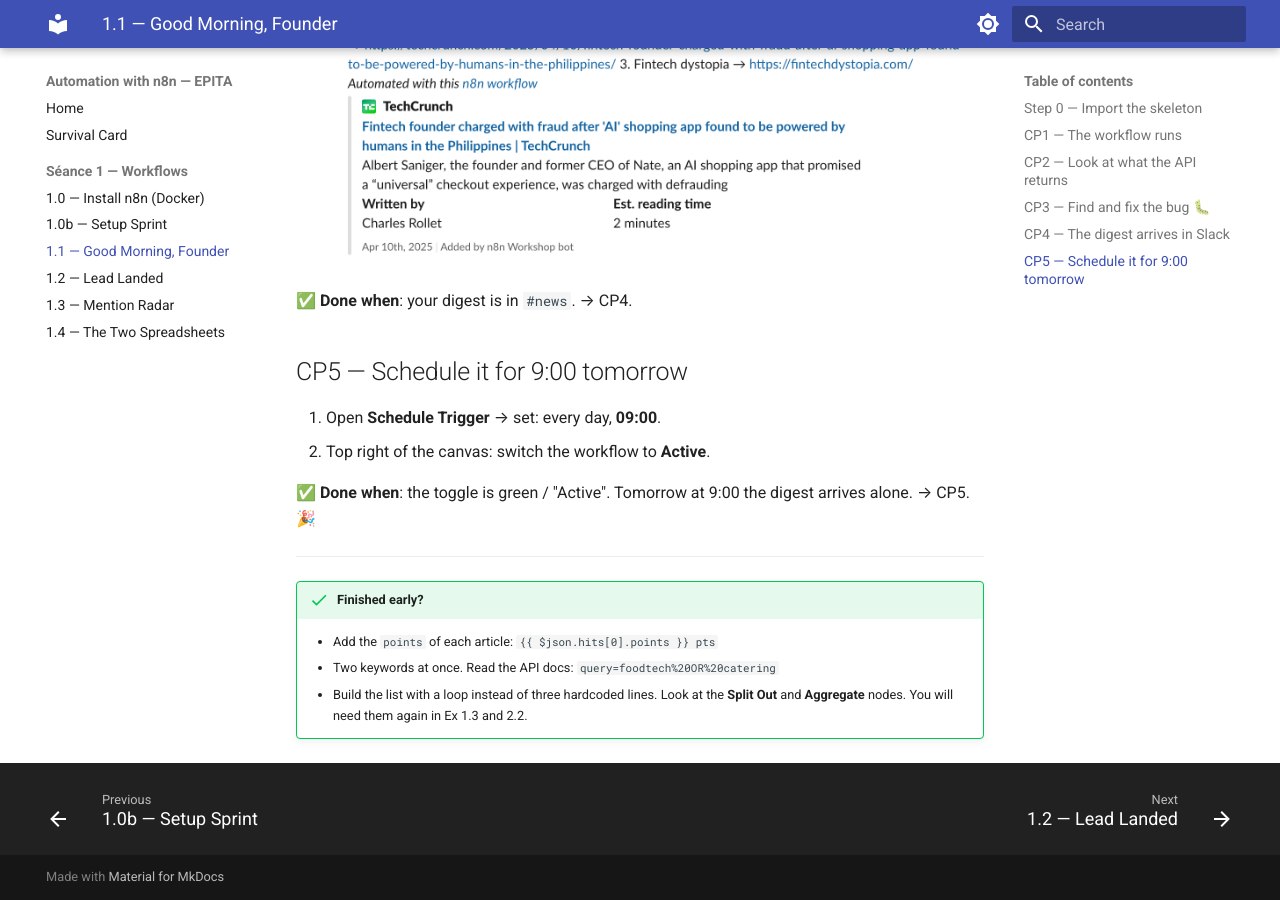
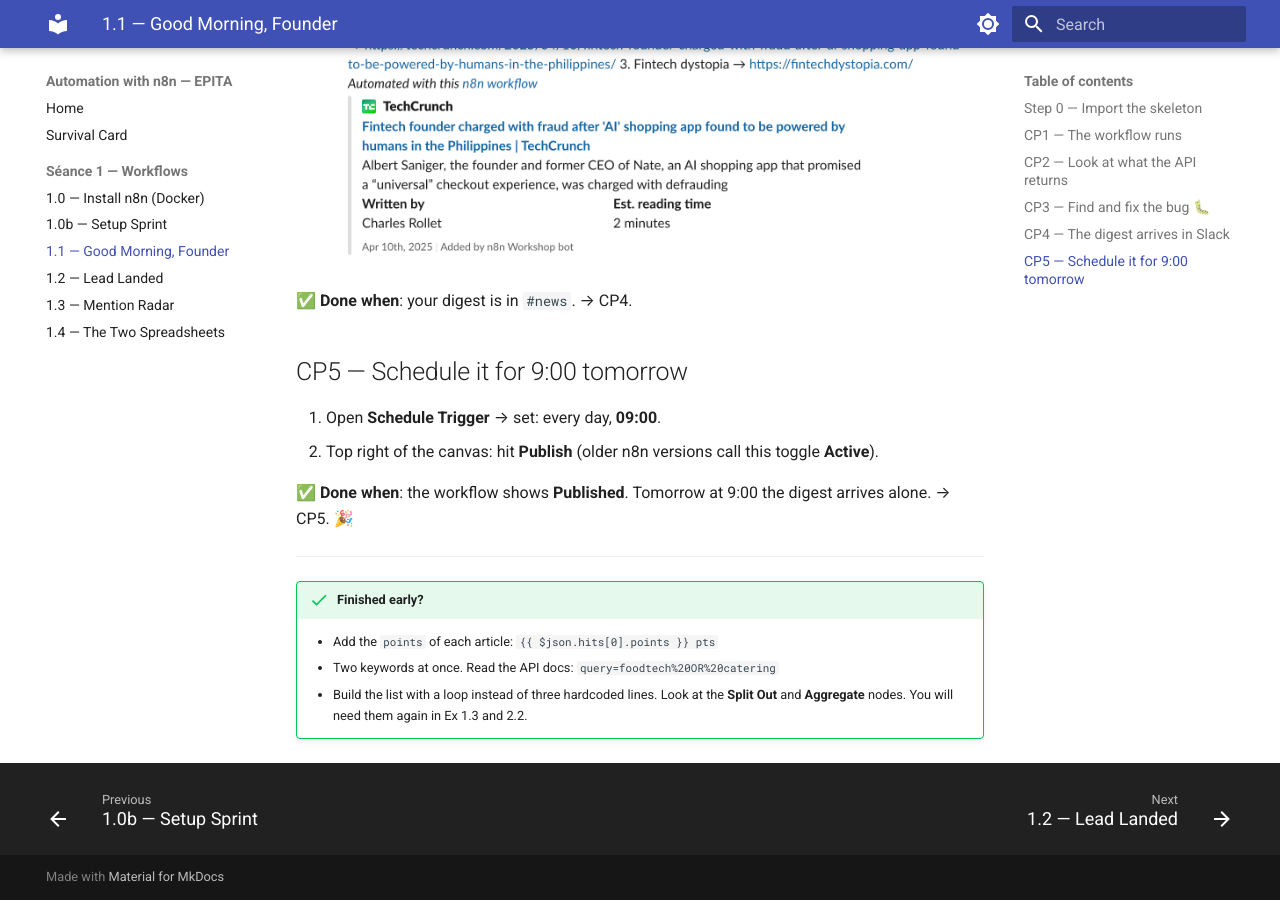
Before and after one commit to KristenPire/epita-n8n, an MkDocs documentation site: the page built from docs/seance-1/ex-1-1-good-morning-founder.md, in a window 1280 px wide and 900 px high, scrolled down 3000 px. Built offline with MkDocs 1.6.1 and Material for MkDocs 9.7.7, drawn with Linux system fonts in a browser that asks for light colours.

Commit message:
Update workflow activation wording: n8n renamed Active to Publish/Published
Co-Authored-By: Claude Fable 5 <noreply@anthropic.com>

```diff
--- a/docs/seance-1/ex-1-1-good-morning-founder.md
+++ b/docs/seance-1/ex-1-1-good-morning-founder.md
@@ -90,9 +90,9 @@ at this stage.
 ## CP5 — Schedule it for 9:00 tomorrow
 
 1. Open **Schedule Trigger** → set: every day, **09:00**.
-2. Top right of the canvas: switch the workflow to **Active**.
+2. Top right of the canvas: hit **Publish** (older n8n versions call this toggle **Active**).
 
-✅ **Done when**: the toggle is green / "Active". Tomorrow at 9:00 the digest arrives alone.
+✅ **Done when**: the workflow shows **Published**. Tomorrow at 9:00 the digest arrives alone.
 → CP5. 🎉
 
 ---
```
Also changed, not shown: docs/seance-1/ex-1-2-lead-landed.md (+1 -1 lines), docs/seance-1/ex-1-3-mention-radar.md (+1 -1 lines).
